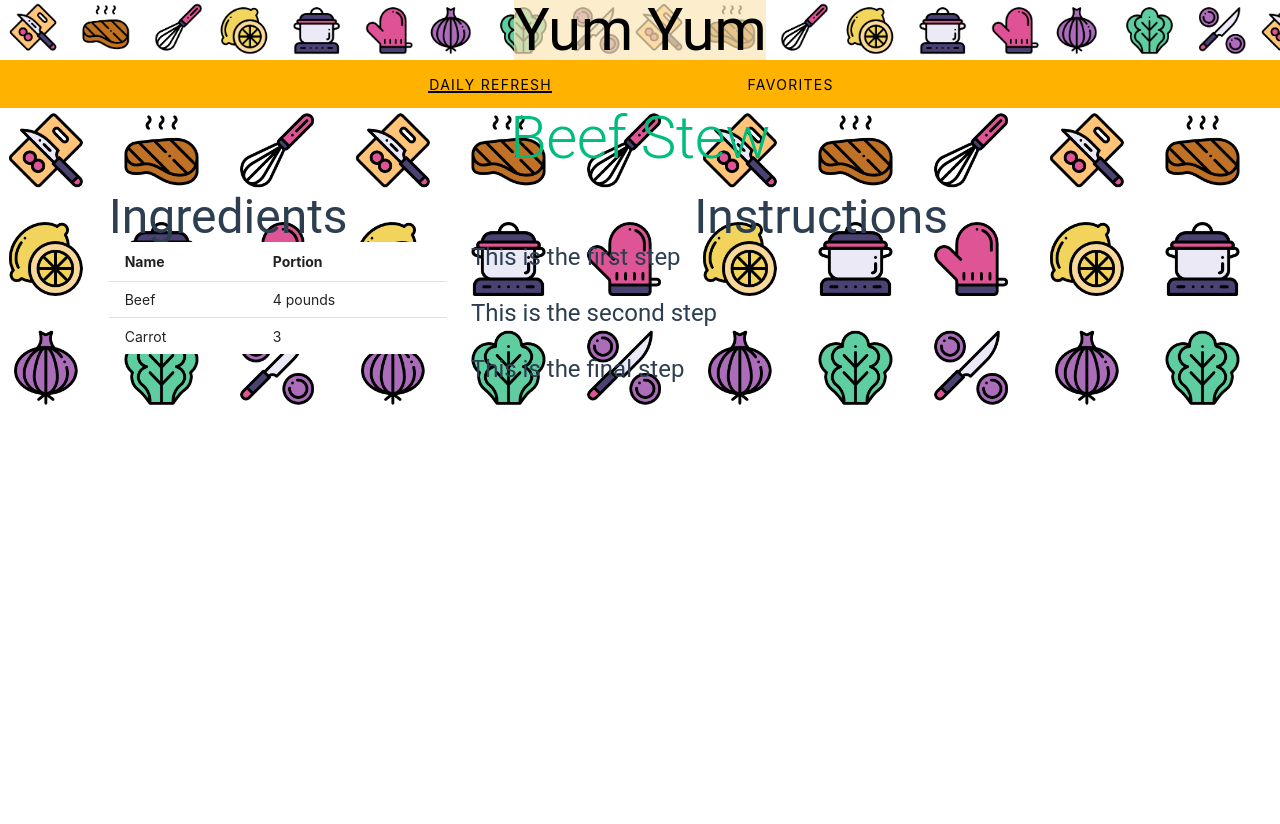
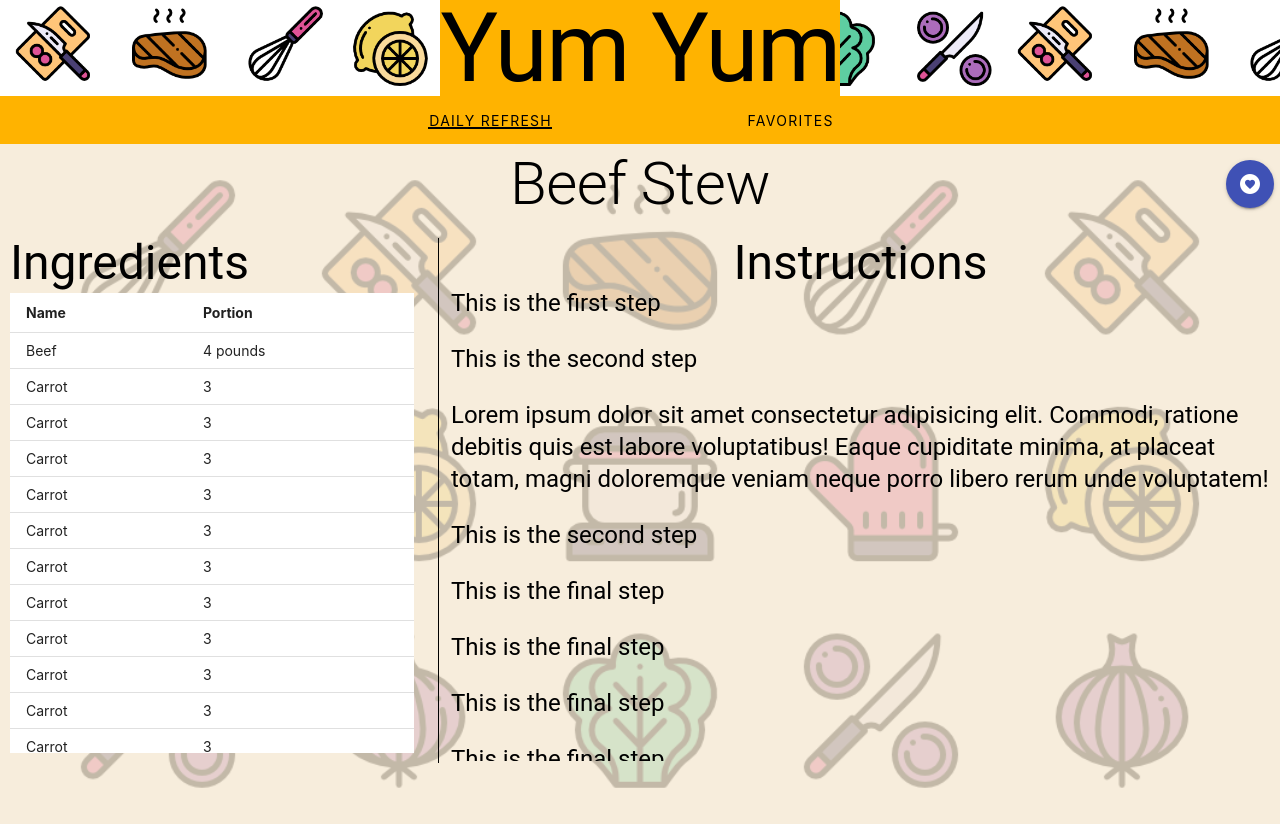
Before and after one commit to gabriale99/yumyum, a Vue app: page / in a window 1280 px wide. Before the commit the page ends 800 px from the top, so only its background shows below. Built offline with nearby package versions, Linux system fonts and the light colour scheme.

Commit message:
1. Updated List favorites pages 2. Removed unused CSS

```diff
--- a/src/App.vue
+++ b/src/App.vue
@@ -1,15 +1,15 @@
 <script setup>
-import { RouterLink, RouterView } from 'vue-router'
-import HelloWorld from './components/HelloWorld.vue'
+import { RouterView } from 'vue-router'
 </script>
 
 <template>
-  <div class="d-flex align-center text-h2 flex-column banner">
+  <div class="d-flex align-center text-h1 flex-column banner">
     <span>Yum Yum</span>
   </div>
   <v-tabs
     fixed-tabs
     bg-color="amber-darken-1"
+    class="tabs"
   >
     <v-tab to="/">
       Daily Refresh
@@ -18,11 +18,10 @@ import HelloWorld from './components/HelloWorld.vue'
       Favorites
     </v-tab>
   </v-tabs>
-  <v-row align-content="center" justify="center" class="main-content">
-    <v-col cols="10">
-      <RouterView />
-    </v-col>
-  </v-row>
+
+  <div class="main-content">
+    <RouterView />
+  </div>
 </template>
 
 <style scoped>
@@ -35,58 +34,19 @@ import HelloWorld from './components/HelloWorld.vue'
 .banner span {
   /* left: 0; */
   z-index: 100;
-  background-color:rgba(251, 231, 183, 0.7);
+  background-color:rgb(255, 179, 0);
   color: black;
 }
 
 .main-content {
   background-image: url('./assets/images/cooking_icon.png');
+  background-repeat: repeat;
+  background-position: center;
   background-size: contain;
-  background-repeat: repeat;
+  height: 85vh;
 }
 
-nav a.router-link-exact-active {
-  color: var(--color-text);
-}
-
-nav a.router-link-exact-active:hover {
-  background-color: transparent;
-}
-
-nav a {
-  display: inline-block;
-  padding: 0 1rem;
-  border-left: 1px solid var(--color-border);
-}
-
-nav a:first-of-type {
-  border: 0;
-}
-
-@media (min-width: 1024px) {
-  .banner{
-    background-image: url('./assets/images/banner.png');
-    background-size: contain;
-    background-repeat: repeat;
-  }
-
-  .logo {
-    margin: 0 2rem 0 0;
-  }
-
-  header .wrapper {
-    display: flex;
-    place-items: flex-start;
-    flex-wrap: wrap;
-  }
-
-  nav {
-    text-align: left;
-    margin-left: -1rem;
-    font-size: 1rem;
-
-    padding: 1rem 0;
-    margin-top: 1rem;
-  }
+.tabs {
+  z-index: 200;
 }
 </style>
--- a/src/assets/main.css
+++ b/src/assets/main.css
@@ -7,28 +7,17 @@
   font-weight: normal;
 }
 
+html, body {
+  overflow: hidden !important;
+}
+
+main {
+  height: inherit;
+}
+
 a,
 .green {
   text-decoration: none;
   color: hsla(160, 100%, 37%, 1);
   transition: 0.4s;
 }
-
-@media (hover: hover) {
-  a:hover {
-    background-color: hsla(160, 100%, 37%, 0.2);
-  }
-}
-
-/* @media (min-width: 1024px) {
-  body {
-    display: flex;
-    place-items: center;
-  }
-
-  #app {
-    display: grid;
-    grid-template-columns: 1fr 1fr;
-    padding: 0 2rem;
-  }
-} */
--- a/src/components/ListRecipes.vue
+++ b/src/components/ListRecipes.vue
@@ -1,7 +1,11 @@
 <script>
 // import { ref } from 'vue';
+import ShowRecipe from '../components/ShowRecipe.vue'
 
 export default {
+  components: {
+    ShowRecipe,
+  },
   data() {
     return {
       recipes: [
@@ -24,25 +28,83 @@ export default {
           Serving: '4 people',
           CookingTime: '15 minutes',
           credit: "Gabriel Chung",
+        },
+        {
+          ID: 3,
+          Name: "Scramble Eggs x",
+          Region: 'Chinese',
+          TypeOfMeal: 'Dish',
+          Thumbnail: "https://lh3.googleusercontent.com/6Gigya3mJmGG0GF5HTRXtwbGQ1MQf78Auox8So0Nxc2o5eLjaWrBzUI-PKTiuU7uoftBw3u6wbyoABvFMWSytw=w1280-h1280-c-rj-v1-e365",
+          Serving: '4 people',
+          CookingTime: '15 minutes',
+          credit: "Gabriel Chung",
+        },
+        {
+          ID: 3,
+          Name: "Scramble Eggs x",
+          Region: 'Chinese',
+          TypeOfMeal: 'Dish',
+          Thumbnail: "https://lh3.googleusercontent.com/6Gigya3mJmGG0GF5HTRXtwbGQ1MQf78Auox8So0Nxc2o5eLjaWrBzUI-PKTiuU7uoftBw3u6wbyoABvFMWSytw=w1280-h1280-c-rj-v1-e365",
+          Serving: '4 people',
+          CookingTime: '15 minutes',
+          credit: "Gabriel Chung",
+        },
+        {
+          ID: 3,
+          Name: "Scramble Eggs x",
+          Region: 'Chinese',
+          TypeOfMeal: 'Dish',
+          Thumbnail: "https://lh3.googleusercontent.com/6Gigya3mJmGG0GF5HTRXtwbGQ1MQf78Auox8So0Nxc2o5eLjaWrBzUI-PKTiuU7uoftBw3u6wbyoABvFMWSytw=w1280-h1280-c-rj-v1-e365",
+          Serving: '4 people',
+          CookingTime: '15 minutes',
+          credit: "Gabriel Chung",
+        },
+        {
+          ID: 3,
+          Name: "Scramble Eggs x",
+          Region: 'Chinese',
+          TypeOfMeal: 'Dish',
+          Thumbnail: "https://lh3.googleusercontent.com/6Gigya3mJmGG0GF5HTRXtwbGQ1MQf78Auox8So0Nxc2o5eLjaWrBzUI-PKTiuU7uoftBw3u6wbyoABvFMWSytw=w1280-h1280-c-rj-v1-e365",
+          Serving: '4 people',
+          CookingTime: '15 minutes',
+          credit: "Gabriel Chung",
+        },
+        {
+          ID: 3,
+          Name: "Scramble Eggs x",
+          Region: 'Chinese',
+          TypeOfMeal: 'Dish',
+          Thumbnail: "https://lh3.googleusercontent.com/6Gigya3mJmGG0GF5HTRXtwbGQ1MQf78Auox8So0Nxc2o5eLjaWrBzUI-PKTiuU7uoftBw3u6wbyoABvFMWSytw=w1280-h1280-c-rj-v1-e365",
+          Serving: '4 people',
+          CookingTime: '15 minutes',
+          credit: "Gabriel Chung",
         }
       ],
+      selectedRecipe: null,
     }
   },
+  methods: {
+    selectRecipe(id) {
+      this.selectedRecipe = id;
+    }
+  }
 }
 </script>
 
 <template>
-  <v-row class="recipes-container">
-    <v-col>
+  <v-row class="recipes-container" v-if="!selectedRecipe">
+    <v-col class="d-flex flex-row justify-center flex-wrap recipes">
       <v-card
         v-for="r in recipes"
         :key="r.ID"
         variant="outlined"
-        class="recipe"
+        class="recipe-2"
+        @click="selectRecipe(r.ID)"
       >
         <v-img
+          v-if="!!r.Thumbnail"
           :src="r.Thumbnail"
-        height="200px"
+          height="250px"
           cover
         ></v-img>
 
@@ -56,14 +118,24 @@ export default {
       </v-card>
     </v-col>
   </v-row>
+  <ShowRecipe :recipeID="selectedRecipe" @returnToList="selectedRecipe=null" v-else />
 </template>
 
 <style scoped>
 .recipes-container {
   padding: 5px;
+  height: inherit;
 }
-.recipe {
-  margin: 5px 0px;
-  background-color: aliceblue;
+
+.recipes{
+  height: inherit;
+  overflow: auto;
+}
+
+.recipe-2 {
+  margin: 10px;
+  background-color:burlywood;
+  min-width: 30%;
+  max-width: 50%;
 }
 </style>
--- a/src/components/ShowRecipe.vue
+++ b/src/components/ShowRecipe.vue
@@ -1,34 +1,12 @@
-<script setup>
-import { ref } from 'vue'
-  // defineProps({
-  // msg: {
-  //     type: String,
-  //     required: true
-  // }
-  // })
-
-  // const recipe = ref({
-  //   ID: [idMeal],
-  //   Name: [strMeal],
-  //   Region: [strRegion],
-  //   TypeOfMeal: [strTags],
-  //   Thumbnail: [strMealThumb],
-  //   Serving: <str>,
-  //   CookingTime: <str>,
-  //   Ingredients: [
-  //     {
-  //       Name: [strIngredientX],
-  //       Portion: [strMeasureX]
-  //     }
-  //   ],
-  //   Instructions: [
-  //     ""
-  //   ],
-  //   credit: [strSource],
-  //   videoLink: [strYouTube]
-  // })
-
-  const recipe = ref({
+<script>
+export default {
+  props: {
+    recipeID: Number,
+  },
+  data() {
+    return {
+      favorited: false,
+      recipe: {
         ID: 1,
         Name: "Beef Stew",
         Region: "Chinese",
@@ -44,29 +22,148 @@ import { ref } from 'vue'
           {
             Name: "Carrot",
             Portion: "3"
-      }
+          },
+          {
+            Name: "Carrot",
+            Portion: "3"
+          },
+          {
+            Name: "Carrot",
+            Portion: "3"
+          },
+          {
+            Name: "Carrot",
+            Portion: "3"
+          },
+          {
+            Name: "Carrot",
+            Portion: "3"
+          },
+          {
+            Name: "Carrot",
+            Portion: "3"
+          },
+          {
+            Name: "Carrot",
+            Portion: "3"
+          },
+          {
+            Name: "Carrot",
+            Portion: "3"
+          },
+          {
+            Name: "Carrot",
+            Portion: "3"
+          },
+          {
+            Name: "Carrot",
+            Portion: "3"
+          },
+          {
+            Name: "Carrot",
+            Portion: "3"
+          },
+          {
+            Name: "Carrot",
+            Portion: "3"
+          },
+          {
+            Name: "Carrot",
+            Portion: "3"
+          },
         ],
         Instructions: [
           "This is the first step",
           "This is the second step",
+          "Lorem ipsum dolor sit amet consectetur adipisicing elit. Commodi, ratione debitis quis est labore voluptatibus! Eaque cupiditate minima, at placeat totam, magni doloremque veniam neque porro libero rerum unde voluptatem!",
+          "This is the second step",
+          "This is the final step",
+          "This is the final step",
+          "This is the final step",
+          "This is the final step",
+          "This is the final step",
+          "This is the final step",
+          "This is the final step",
           "This is the final step",
         ],
         credit: "Gabriel Chung",
         videoLink: "www.abcdef.com"
-  })
+      }
+    }
+  },
+  methods: {
+    favoriteRecipe() {
+      console.log(this.recipe.ID)
+      this.favorited = true;
+    },
+  },
+  mounted() {
+    if (this.recipeID) {
+      this.recipe = {
+        ID: 1,
+        Name: "Beef Stew 2",
+        Region: "Chinese",
+        TypeOfMeal: "Main dish",
+        Thumbnail: null,
+        Serving: "4 people",
+        CookingTime: "20 minutes",
+        Ingredients: [
+          {
+            Name: "Beef",
+            Portion: "4 pounds"
+          },
+          {
+            Name: "Carrot",
+            Portion: "3"
+          },
+        ],
+        Instructions: [
+          "This is the first step",
+          "This is the second step",
+          "This is the second step",
+          "This is the second step",
+          "This is the second step",
+          "This is the second step",
+          "This is the second step",
+          "Lorem ipsum dolor sit amet consectetur adipisicing elit. Commodi, ratione debitis quis est labore voluptatibus! Eaque cupiditate minima, at placeat totam, magni doloremque veniam neque porro libero rerum unde voluptatem!",
+          "This is the final step",
+          "This is the final step",
+          "This is the final step",
+        ],
+        credit: "Gabriel Chung",
+        videoLink: "www.abcdef.com"
+      }
+    }
+  },
+}
 </script>
 
 <template>
-  <div>
+  <div class="recipe">
     <v-row>
-      <v-col>
-        <div class="d-flex justify-center text-h2 green">{{ recipe.Name }}</div>
+      <v-col class="d-flex flex-row justify-center align-center">
+        <v-btn
+          v-show="!!recipeID"
+          class="ma-2 return-icon"
+          color="blue"
+          icon="mdi-arrow-u-left-top"
+          @click="$emit('returnToList')"
+        ></v-btn>
+        <div class="d-flex justify-center text-h2">{{ recipe.Name }}</div>
+        <v-btn
+          v-show="!recipeID"
+          class="ma-2 favorite-icon"
+          :color="!favorited? 'indigo' : 'red'"
+          icon="mdi-heart-circle"
+          @click="favoriteRecipe"
+          :disabled="favorited"
+        ></v-btn>
       </v-col>
     </v-row>
-    <v-row>
+    <v-row class="level-2-row">
       <v-col cols="4">
         <div class="text-h3">Ingredients</div>
-        <v-table density="compact">
+        <v-table density="compact" class="ingredients">
           <thead>
             <tr>
               <th class="text-left">
@@ -88,13 +185,17 @@ import { ref } from 'vue'
           </tbody>
         </v-table>
       </v-col>
-      <v-col>
+      <v-col class="level-2-col">
+        <div class="instruction-container">
           <div class="d-flex text-h3 justify-center">Instructions</div>
+          <div class="instructions">
             <div v-for="ins in recipe.Instructions">
               <div class="text-h5">
                 {{ ins }}
               </div>
               <br />
+            </div>
+          </div>
         </div>
       </v-col>
     </v-row>
@@ -103,25 +204,50 @@ import { ref } from 'vue'
 </template>
 
 <style scoped>
-h1 {
-  font-weight: 500;
-  font-size: 2.6rem;
-  top: -10px;
+
+  .favorite-icon {
+    margin-right: 10px;
+    position: absolute;
+    right: 0;
   }
 
-h3 {
-  font-size: 1.2rem;
+  .ingredients {
+    margin: 5px 0px;
+    max-height: 70%;
+    overflow-y: auto;
   }
 
-.greetings h1,
-.greetings h3 {
-  text-align: center;
+  .instruction-container {
+    border-left: 1px solid black;
+    padding-left: 12px;
+    height: 80%;
+    color: black;
   }
 
-@media (min-width: 1024px) {
-  .greetings h1,
-  .greetings h3 {
-    text-align: left;
+  .instructions {
+    overflow-y: auto;
+    max-height: 90%;
   }
+
+  .level-2-row {
+    height: inherit;
+  }
+
+  .level-2-col {
+    height: inherit;
+  }
+
+  .recipe {
+    z-index: 100;
+    background-color:rgba(245, 233, 212, 0.795);
+    color: black;
+    padding: 10px;
+    height: inherit;
+  }
+
+  .return-icon {
+    margin-left: 10px;
+    position: absolute;
+    left: 0;
   }
 </style>
```
Lines whose indentation alone changed are shown as unchanged.
